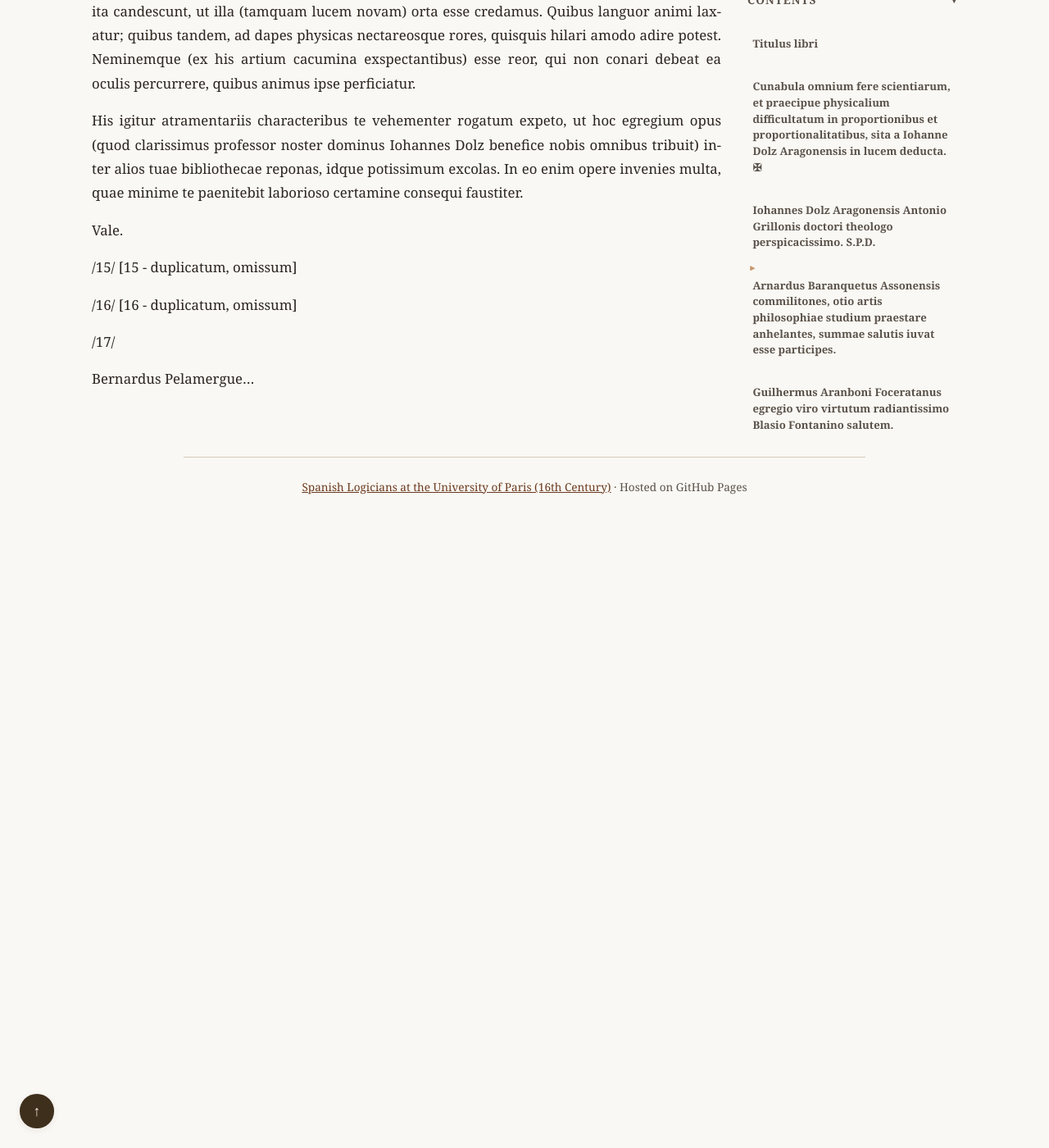
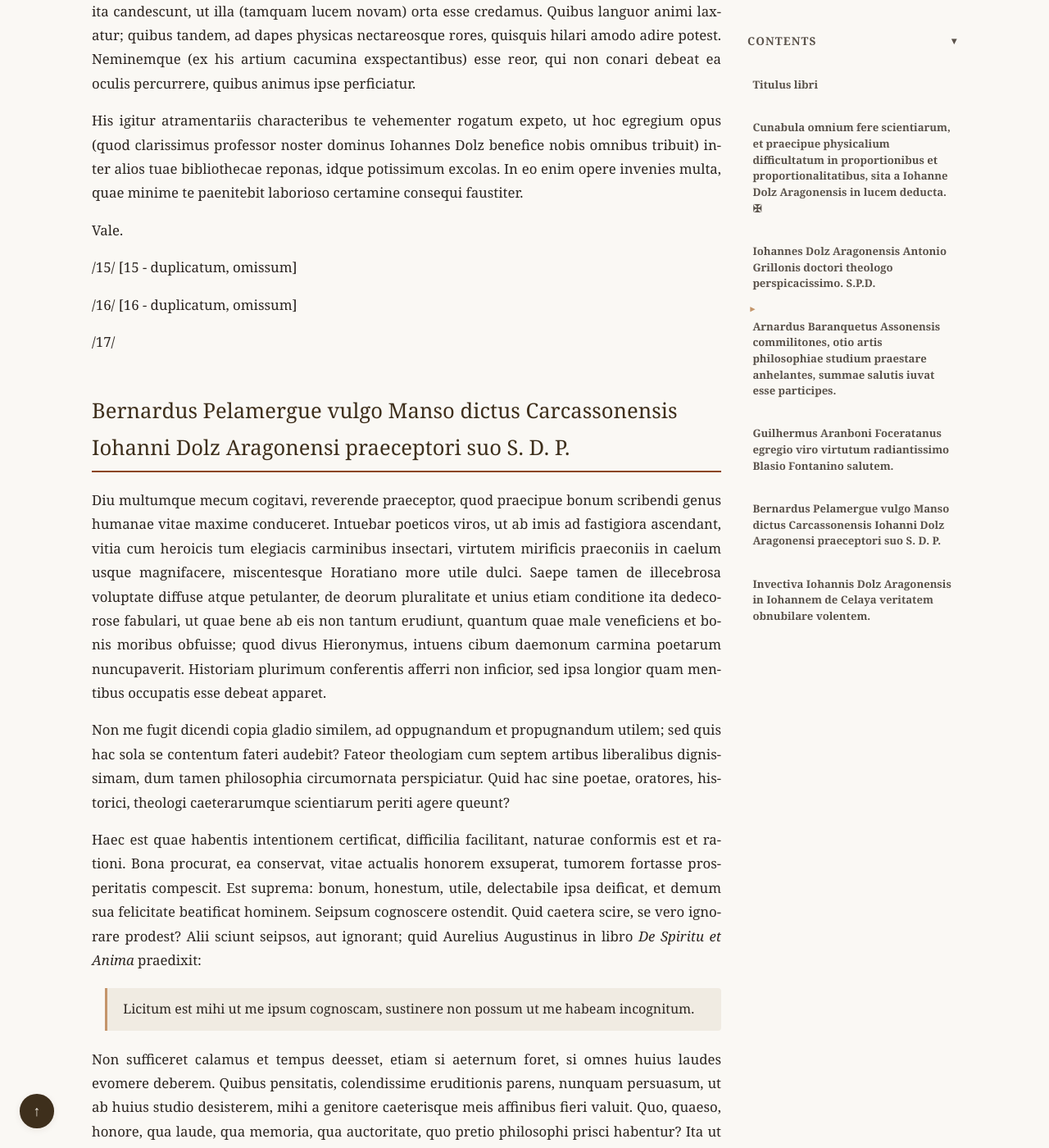
Before and after one commit to JoseBalado/Spanish-Logicians-at-the-University-of-Paris, a Jekyll site: the page built from philosophers/Juan-Dolz-del-Castellar/Cunabula omnium fere scientiarum-1518.md, in a window 1280 px wide and 1400 px high, scrolled down 6070 px. Shown: the whole window at 82% size. Built offline with Jekyll 4.4.1, drawn with Linux system fonts in a browser that asks for light colours; before the commit the page ends 6700 px from its top, so only the background shows below that; some of the changed text lies outside the part shown.

Commit message:
Dolz. Cunabula. Page 17.

```diff
--- a/philosophers/Juan-Dolz-del-Castellar/Cunabula omnium fere scientiarum-1518.md
+++ b/philosophers/Juan-Dolz-del-Castellar/Cunabula omnium fere scientiarum-1518.md
@@ -159,7 +159,27 @@ Vale.
 
 /17/
 
-Bernardus Pelamergue...
+# Bernardus Pelamergue vulgo Manso dictus Carcassonensis Iohanni Dolz Aragonensi praeceptori suo S. D. P.
+
+Diu multumque mecum cogitavi, reverende praeceptor, quod praecipue bonum scribendi genus humanae vitae maxime conduceret. Intuebar poeticos viros, ut ab imis ad fastigiora ascendant, vitia cum heroicis tum elegiacis carminibus insectari, virtutem mirificis praeconiis in caelum usque magnifacere, miscentesque Horatiano more utile dulci. Saepe tamen de illecebrosa voluptate diffuse atque petulanter, de deorum pluralitate et unius etiam conditione ita dedecorose fabulari, ut quae bene ab eis non tantum erudiunt, quantum quae male veneficiens et bonis moribus obfuisse; quod divus Hieronymus, intuens cibum daemonum carmina poetarum nuncupaverit. Historiam plurimum conferentis afferri non inficior, sed ipsa longior quam mentibus occupatis esse debeat apparet.
+
+Non me fugit dicendi copia gladio similem, ad oppugnandum et propugnandum utilem; sed quis hac sola se contentum fateri audebit? Fateor theologiam cum septem artibus liberalibus dignissimam, dum tamen philosophia circumornata perspiciatur. Quid hac sine poetae, oratores, historici, theologi caeterarumque scientiarum periti agere queunt?
+
+Haec est quae habentis intentionem certificat, difficilia facilitant, naturae conformis est et rationi. Bona procurat, ea conservat, vitae actualis honorem exsuperat, tumorem fortasse prosperitatis compescit. Est suprema: bonum, honestum, utile, delectabile ipsa deificat, et demum sua felicitate beatificat hominem. Seipsum cognoscere ostendit. Quid caetera scire, se vero ignorare prodest? Alii sciunt seipsos, aut ignorant; quid Aurelius Augustinus in libro *De Spiritu et Anima* praedixit:
+
+> Licitum est mihi ut me ipsum cognoscam, sustinere non possum ut me habeam incognitum.
+
+Non sufficeret calamus et tempus deesset, etiam si aeternum foret, si omnes huius laudes evomere deberem. Quibus pensitatis, colendissime eruditionis parens, nunquam persuasum, ut ab huius studio desisterem, mihi a genitore caeterisque meis affinibus fieri valuit. Quo, quaeso, honore, qua laude, qua memoria, qua auctoritate, quo pretio philosophi prisci habentur? Ita ut eis ac fidei doctoribus fere fides, haud immodica, praebeatur, qui Deo viventium appropinquant in hoc saeculo atque immortalitatem accedunt. Quam ipsi philosophiae incumbentes, Deus, ex Aristotele in *Ethicis*, non emptores, non venditores, non caeterorum agibilium humanorum quibus caeteri student, sed philosophiae exemplum et ideam, dum terris incederet, in principio et semper dedit, erigit et impendet.
+
+Qua de re his, ut ita dicam, expulsus et haerere, aliis praetermissis, censui. Et non tibi permittere, mi praeceptor existimo, tam eruditum me caeterosque sodales diu noctuque laborans: insequendo Alexandrum, Macedoniae principem, Aristotelem suum praeceptorem, quam Philippum parentem, maiori amore prosequendo. Munera plurima mortalia praeceptoris aiunt immortaliter essendo, et cum vulgo dicatur: ubi fundamentum non est, ibi aedificari non posse.
+
+Multum tibi debeo, et omnes mecum qui huius *Cunabula* in lucem emittere voluisti. Si non igitur tibi condigna ut Deo et parentibus reddere valeo, suscipe quas tanto gerimus sub pectore grates.
+
+Vale, meique memor sto.
+
+# Invectiva Iohannis Dolz Aragonensis in Iohannem de Celaya veritatem obnubilare volentem.
+
+/18.a/
 
 <!--
 ## Apparatus Criticus Reference
@@ -180,5 +200,7 @@ Page 12: Sozomen ] emend. Zozomei
 Page 12: Policraticus ] emend. Policratus
 Page 12: Syrtes ] emend. Syrsthes
 Page 12: difficilis ] emend. diffilis
+Page 17: obfuisse ] emend. ob suis
+Page 17: compescit ] emend. conspescit
 
 -->
```
